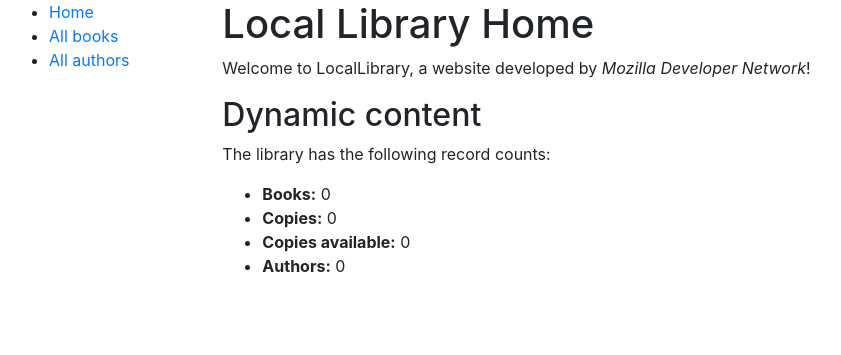
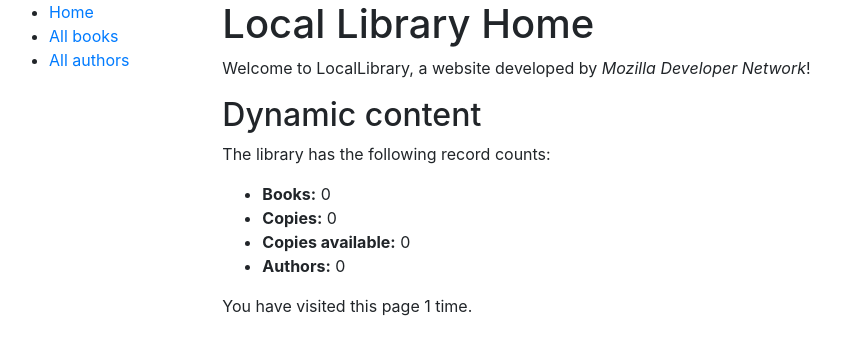
Before and after one commit to minhld99/mysite, a Django app: page /en-us/catalog/ in a window 1280 px wide. Shown: the top 355 px of the page, without its empty margins (6-847 px from the left). Run offline with Django 3.2, Linux system fonts and the light colour scheme; data that the repository does not hold is empty.

Commit message:
Django Tutorial Part 7: Sessions framework

```diff
--- a/catalog/templates/index.html
+++ b/catalog/templates/index.html
@@ -12,4 +12,5 @@
         <li><strong>{% trans "Copies available:" %}</strong> {{ num_instances_available }}</li>
         <li><strong>{% trans "Authors:" %}</strong> {{ num_authors }}</li>
     </ul>
+    <p>{% trans "You have visited this page" %} {{ num_visits }} {% blocktrans count count=num_visits %}time{% plural %}times{% endblocktrans %}.</p>
 {% endblock %}
--- a/catalog/views.py
+++ b/catalog/views.py
@@ -15,11 +15,16 @@ def index(request):
     # The 'all()' is implied by default.
     num_authors = Author.objects.count()
 
+    # Number of visits to this view, as counted in the session variable.
+    num_visits = request.session.get('num_visits', 1)
+    request.session['num_visits'] = num_visits + 1
+
     context = {
         'num_books': num_books,
         'num_instances': num_instances,
         'num_instances_available': num_instances_available,
         'num_authors': num_authors,
+        'num_visits': num_visits,
     }
 
     # Render the HTML template index.html with the data in the context variable
```
Also changed, not shown: catalog/locale/en-us/LC_MESSAGES/django.po, catalog/locale/vi/LC_MESSAGES/django.po, 1 other file.
